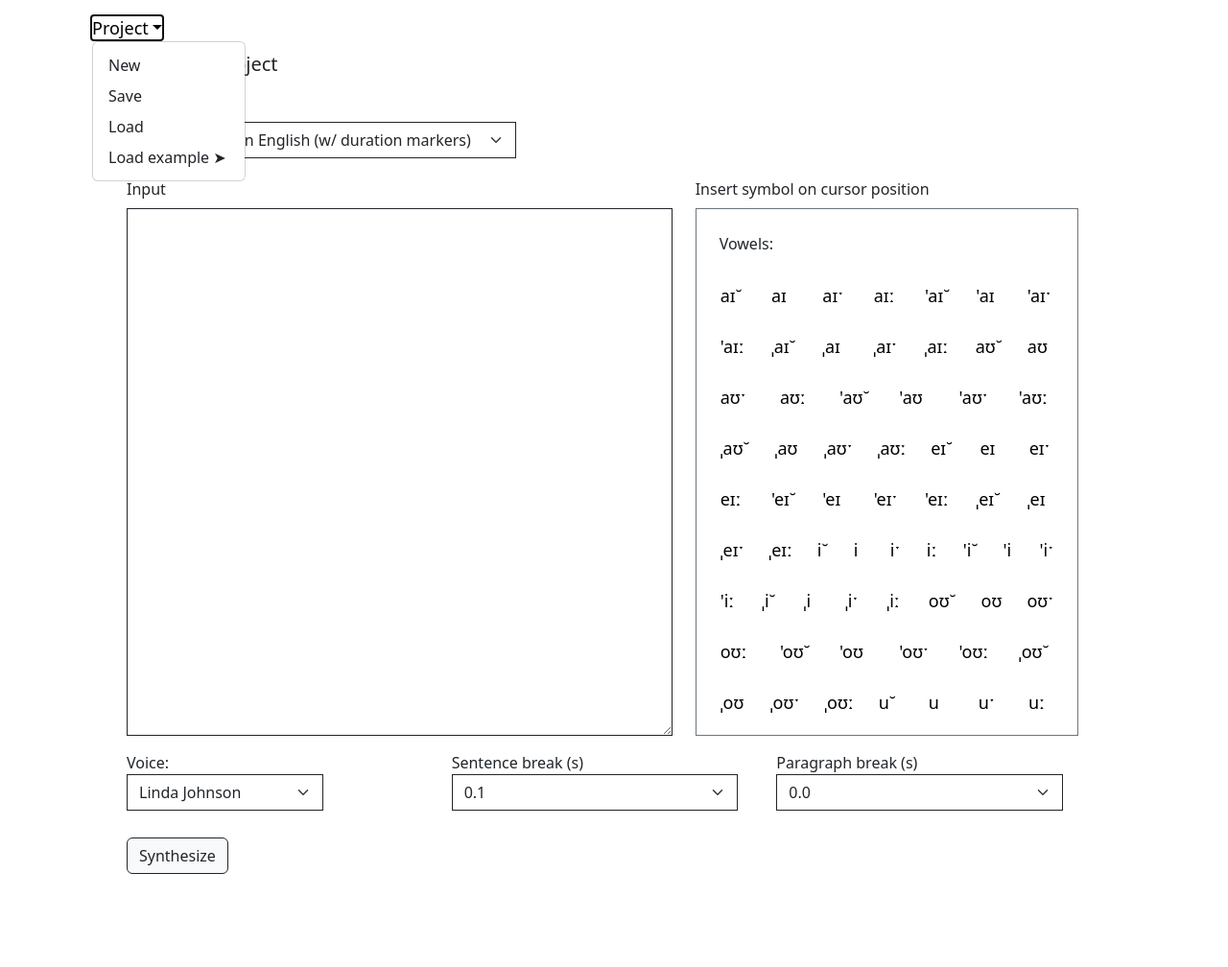
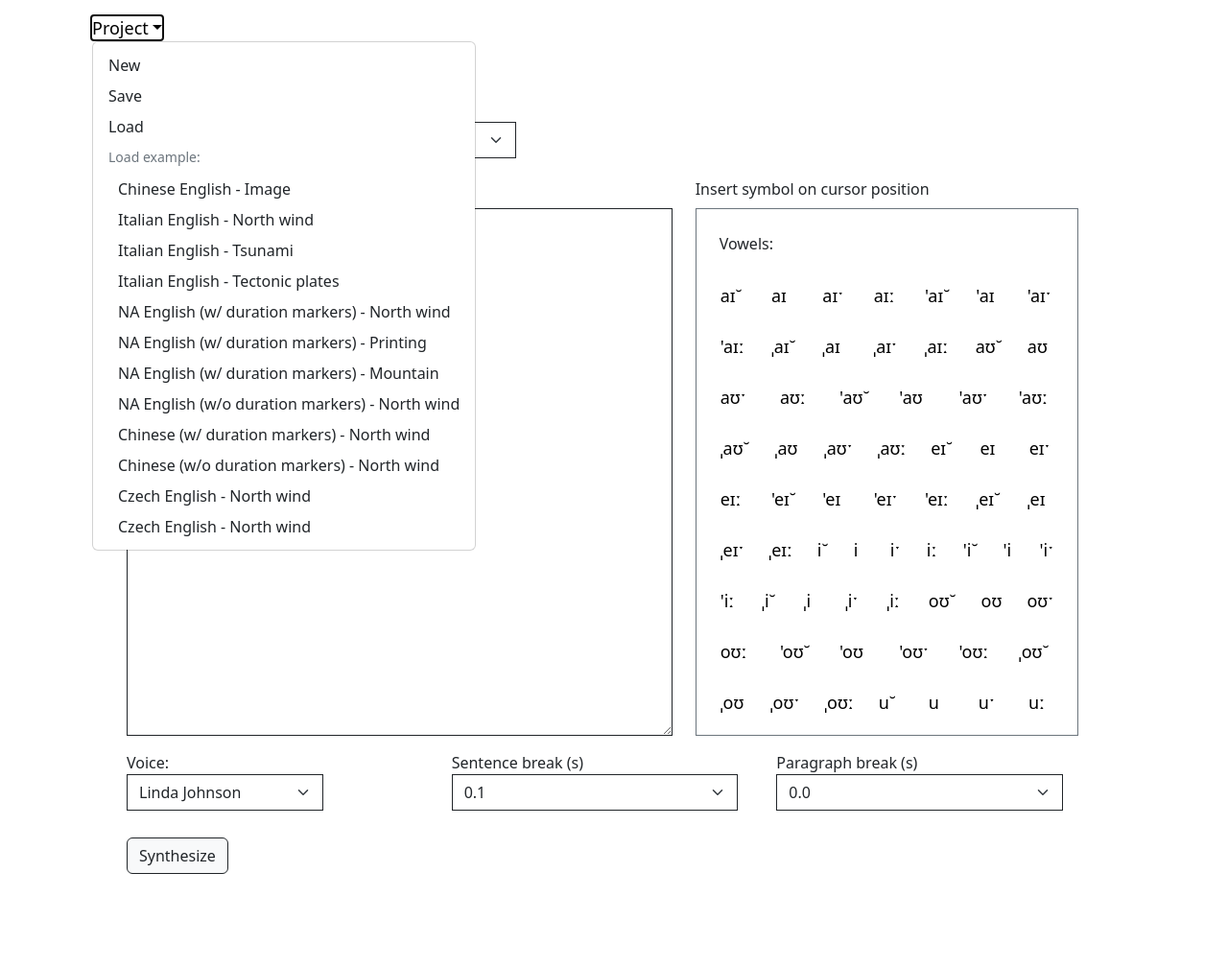
Before and after one commit to ntlprzybysz/synthesis-gui, a Django app: page / in a window 1280 px wide, after a click on "Project". Shown: the part 148-1156 px from the top of the page at 96% size. Run offline with Django 4.2, Linux system fonts and the light colour scheme; parts of the project's set-up code (start-up, migrations or seed data) failed here and were passed over.

Commit message:
Updated project menu

```diff
--- a/synthesis/static/base.css
+++ b/synthesis/static/base.css
@@ -44,26 +44,3 @@ legend {
     display: inline-block;
     margin-bottom: 0.5rem;
 }
-
-/* Dropdown solution from
-MDBootstrap. (n.d.). Dropdown Multilevel. Retrieved December 17, 2023, from https://mdbootstrap.com/docs/standard/extended/dropdown-multilevel/
- */
-.dropdown-menu li {
-    position: relative;
-}
-
-.dropdown-menu .dropdown-submenu {
-    display: none;
-    position: absolute;
-    left: 100%;
-    top: -7px;
-}
-
-.dropdown-menu .dropdown-submenu-left {
-    right: 100%;
-    left: auto;
-}
-
-.dropdown-menu > li:hover > .dropdown-submenu {
-    display: block;
-}
--- a/synthesis/templates/home.html
+++ b/synthesis/templates/home.html
@@ -73,58 +73,54 @@
                                                                         onclick="saveProject()">Save</a></li>
                                                         <li><a class="dropdown-item" href="#"
                                                                         onclick="loadProject()">Load</a></li>
-                                                        <li>
-                                                                <a class="dropdown-item" href="#">Load example
-                                                                        &#10148;</a>
-                                                                <ul class="dropdown-menu dropdown-submenu">
-                                                                        <li><a class="dropdown-item" href="#"
+                                                        <li><h6 class="dropdown-header">Load example:</h6></li>
+                                                        <li><a class="dropdown-item" href="#" style="margin-left: 10px;"
                                                                         onclick="loadExample('image-1051-IPA-3000')">Chinese
                                                                         English - Image</a>
                                                         </li>
-                                                                        <li><a class="dropdown-item" href="#"
+                                                        <li><a class="dropdown-item" href="#" style="margin-left: 10px;"
                                                                         onclick="loadExample('wind-6208-IPA-3500')">Italian
                                                                         English - North wind</a>
                                                         </li>
-                                                                        <li><a class="dropdown-item" href="#"
+                                                        <li><a class="dropdown-item" href="#" style="margin-left: 10px;"
                                                                         onclick="loadExample('tsunami-6208-IPA-3500')">Italian
                                                                         English - Tsunami</a>
                                                         </li>
-                                                                        <li><a class="dropdown-item" href="#"
+                                                        <li><a class="dropdown-item" href="#" style="margin-left: 10px;"
                                                                         onclick="loadExample('plates-6208-IPA-3500')">Italian
                                                                         English - Tectonic plates</a>
                                                         </li>
-                                                                        <li><a class="dropdown-item" href="#"
+                                                        <li><a class="dropdown-item" href="#" style="margin-left: 10px;"
                                                                         onclick="loadExample('wind-101000-with-markers')">NA
                                                                         English (w/ duration markers) - North wind</a>
                                                         </li>
-                                                                        <li><a class="dropdown-item" href="#"
+                                                        <li><a class="dropdown-item" href="#" style="margin-left: 10px;"
                                                                         onclick="loadExample('printing-101000-with-markers')">NA
                                                                         English (w/ duration markers) - Printing</a>
                                                         </li>
-                                                                        <li><a class="dropdown-item" href="#"
+                                                        <li><a class="dropdown-item" href="#" style="margin-left: 10px;"
                                                                         onclick="loadExample('mountain-101000-with-markers')">NA
-                                                                                        English (w/ duration markers) - Mountain</a></li>
-                                                                        <li><a class="dropdown-item" href="#"
+                                                                        English (w/ duration markers) - Mountain</a>
+                                                        </li>
+                                                        <li><a class="dropdown-item" href="#" style="margin-left: 10px;"
                                                                         onclick="loadExample('wind-101000-without-markers')">NA
                                                                         English (w/o duration markers) - North wind</a>
                                                         </li>
-                                                                        <li><a class="dropdown-item" href="#"
+                                                        <li><a class="dropdown-item" href="#" style="margin-left: 10px;"
                                                                         onclick="loadExample('wind-103500-with-markers')">Chinese
                                                                         (w/ duration markers) - North wind</a>
                                                         </li>
-                                                                        <li><a class="dropdown-item" href="#"
+                                                        <li><a class="dropdown-item" href="#" style="margin-left: 10px;"
                                                                         onclick="loadExample('wind-103500-without-markers')">Chinese
                                                                         (w/o duration markers) - North wind</a>
                                                         </li>
-                                                                        <li><a class="dropdown-item" href="#"
+                                                        <li><a class="dropdown-item" href="#" style="margin-left: 10px;"
                                                                         onclick="loadExample('wind-MagK-IPA-6400')">Czech
                                                                         English - North wind</a>
                                                         </li>
-                                                                        <li><a class="dropdown-item" href="#"
+                                                        <li><a class="dropdown-item" href="#" style="margin-left: 10px;"
                                                                         onclick="loadExample('wind-TZ-IPA-6000')">Czech
                                                                         English - North wind</a>
-                                                                        </li>
-                                                                </ul>
                                                         </li>
                                                 </ul>
                                         </div>
```
Lines whose indentation alone changed are shown as unchanged.
